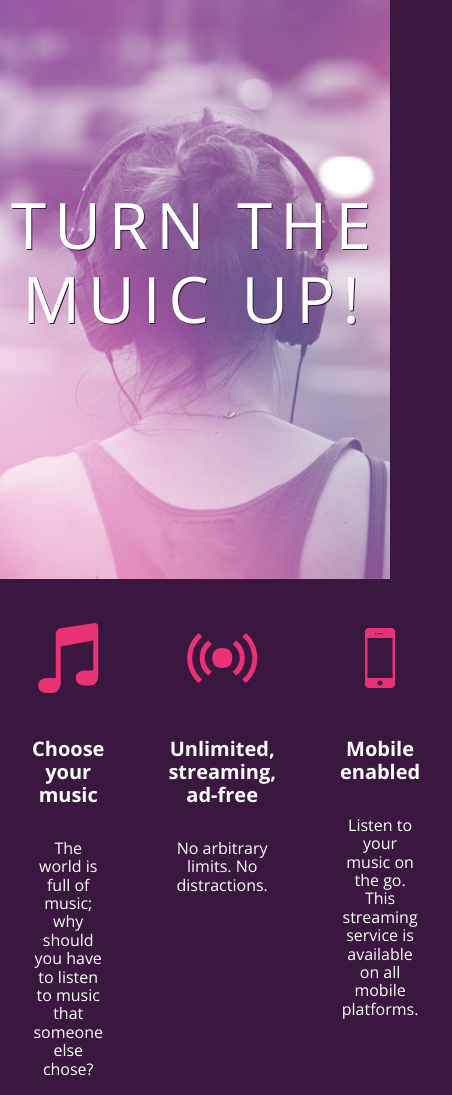
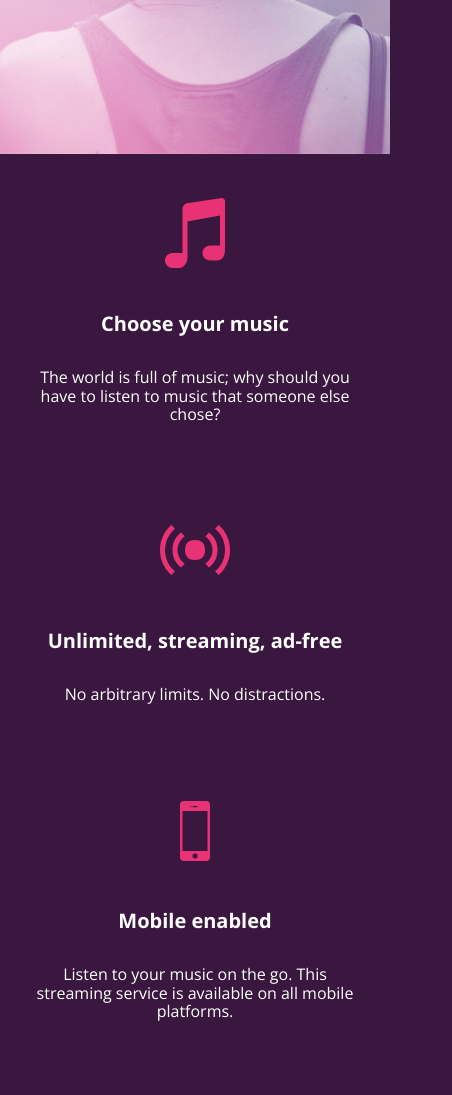
Before and after one commit to jaysonbucy/bloc-jams, a plain HTML site: page index.html in a window 390 px wide. Shown: the part 540-1635 px from the top of the page, 452 px wide, since content can reach past the window. After the commit the page ends 1608 px from the top, so only its background shows below. Drawn offline with nearby package versions, Linux system fonts and the light colour scheme.

Commit message:
assignment 4 responsiveness

```diff
--- a/index.html
+++ b/index.html
@@ -2,35 +2,13 @@
  <html>
      <head>
          <title>Bloc Jams</title>
+         <meta name="viewport" content="width=device-width, initial-scale=1">
          <link rel="stylesheet" type="text/css" href="http://fonts.googleapis.com/css?family=Open+Sans:400,800,600,700,300">
          <link rel="stylesheet" type="text/css" href="http://code.ionicframework.com/ionicons/2.0.1/css/ionicons.min.css">
          <link rel="stylesheet" type="text/css" href="styles/normalize.css">
          <link rel="stylesheet" type="text/css" href="styles/main.css">
+         <link rel="stylesheet" type="text/css" href="styles/landing.css">
      </head>
-<<<<<<< HEAD
-     <body>
-        <nav> <!-- navigation bar -->
-        </nav>
-        <section><!-- hero content -->
-            <h1>Bloc Jams</h1>
-            <h3>Turn the muic up!</h3>
-        </section>
-        <section> <!-- selling points -->
-            <div>
-                <h5>Choose your music</h5>
-                <p>The world is full of music; why should you have to listen to music that someone else chose?</p>
-            </div>
-            <div>
-                <h5>Unlimited, streaming, ad-free</h5>
-                <p>No arbitrary limits. No distractions.</p>
-            </div>
-            <div>
-                <h5>Mobile enabled</h5>
-                <p>Listen to your music on the go. This streaming service is available on all mobile platforms.</p>
-            </div>
-         </section>
-
-=======
      <body class="landing">
         <nav class="navbar"> <!-- navigation bar -->
             <img src="assets/images/bloc_jams_logo.png" alt="bloc jams logo" class="logo">
@@ -38,23 +16,22 @@
         <section class="hero-content"><!-- hero content -->
             <h1 class="hero-title">Turn the muic up!</h1>
         </section>
-        <section class="selling-points"> <!-- selling points -->
-             <div class="point">
+        <section class="selling-points container"> <!-- selling points -->
+             <div class="point column third">
                  <span class="ion-music-note"></span>
                  <h5 class="point-title">Choose your music</h5>
                  <p class="point-description">The world is full of music; why should you have to listen to music that someone else chose?</p>
              </div>
-             <div class="point">
+             <div class="point column third">
                  <span class="ion-radio-waves"></span>
                  <h5 class="point-title">Unlimited, streaming, ad-free</h5>
                  <p class="point-description">No arbitrary limits. No distractions.</p>
              </div>
-             <div class="point">
+             <div class="point column third">
                  <span class="ion-iphone"></span>
                  <h5 class="point-title">Mobile enabled</h5>
                  <p class="point-description">Listen to your music on the go. This streaming service is available on all mobile platforms.</p>
              </div>
         </section>
->>>>>>> assignment-3-html-css-styles
      </body>
  </html>
--- /dev/null
+++ b/styles/landing.css
@@ -0,0 +1,48 @@
+ body.landing {
+     background-color: rgb(58,23,63);
+ }
+
+ .hero-content {
+     position: relative;
+     min-height: 600px;
+     background-image: url(../assets/images/bloc_jams_bg.jpg);
+     background-repeat: no-repeat;
+     background-position: center center;
+     background-size: cover;
+ }
+
+ .hero-content .hero-title {
+     position: absolute;
+     top: 40%;
+     -webkit-transform: translateY(-50%);
+     -moz-transform: translateY(-50%);
+     transform: translateY(-50%);
+     width: 100%;
+     text-align: center;
+     font-size: 4rem;
+     font-weight: 300;
+     text-transform: uppercase;
+     letter-spacing: 0.5rem;
+     text-shadow: 1px 1px 0px rgb(58,23,63);
+ }
+
+ .selling-points {
+     position: relative;
+ }
+
+ .point {
+     position: relative;
+     padding: 2rem;
+     text-align: center;
+ }
+
+ .point .point-title {
+     font-size: 1.25rem;
+ }
+
+ .ion-music-note,
+ .ion-radio-waves,
+ .ion-iphone {
+     color: rgb(233,50,117);
+     font-size: 5rem;
+ }
--- a/styles/main.css
+++ b/styles/main.css
@@ -1,16 +1,18 @@
+*, *:before, *:after {
+    -moz-box-sizing: border-box;
+    -webkit-box-sizing: border-box;
+    box-sizing: border-box;
+}
+
 html {
-     height: 100%; /* makes sure our HTML takes up 100% of the browser window */
+    height: 100%;
     font-size: 100%;
 }
 
 body {
-     font-family: 'Open Sans'; /* sets our font to the "Open Sans" typeface */
-     color: white;             /* sets the text color to white */
-     min-height: 100%;         /* says the height of the body must be, at minimum, 100% of the window */
- }
-
- body.landing {
-     background-color: rgb(58,23,63); /* sets the background color to an RGB value (see below) */
+    font-family: 'Open Sans';
+    color: white;
+    min-height: 100%;
 }
 
 .navbar {
@@ -18,60 +20,33 @@
     background-color: rgb(101,18,95);
 }
 
- .navbar .logo {
-     position: relative; /* positioning will be explained in a resource */
+.navbar > .logo {
+    position: relative;
     left: 2rem;
 }
 
-.hero-content {
-     position: relative; /* positioning will be explained in a resource */
-     min-height: 600px;  /* hero content element must be _at least_ 600 pixels */
-     background-image: url(../assets/images/bloc_jams_bg.jpg);
-     background-repeat: no-repeat;
-     background-position: center center;
-     background-size: cover;
+ .container {
+     margin: 0 auto;
+     max-width: 64rem;
  }
 
- .hero-content .hero-title {
-     position: absolute;             /* positioning will be explained in a resource */
-     top: 40%;                       /* positioning will be explained in a resource */
-     -webkit-transform: translateY(-50%);
-     -moz-transform: translateY(-50%);
-     -ms-transform: translateY(-50%);
-     transform: translateY(-50%);
-     width: 100%;                    /* makes sure the title inhabits the full width of its container */
-     text-align: center;             /* aligns text in the horizontal center of the element */
-     font-size: 4rem;                /* specifies the size of the font in root em units */
-     font-weight: 300;               /* makes the font thinner or lighter weight */
-     text-transform: uppercase;      /* transforms the text to be all uppercase lettering */
-     letter-spacing: 0.5rem;         /* puts 0.5 root ems worth of space between each letter */
-     text-shadow: 1px 1px 0px rgb(58,23,63); /* creates a shadow underneath the text for readability over the image */
+ /* Medium and small screens (640px) */
+ @media (min-width: 640px) {
+     html { font-size: 112%; }
+     .column {
+         float: left;
+         padding-left: 1rem;
+         padding-right: 1rem;
+     }
+    .column.full { width: 100%; }
+    .column.two-thirds { width: 66.7%; }
+    .column.half { width: 50%; }
+    .column.third { width: 33.3%; }
+    .column.fourth { width: 25%; }
+    .column.flow-opposite { float: right; }
  }
 
-.selling-points {
-     position: relative;
-     display: table;
-     width: 100%;
-     -webkit-box-sizing: border-box;
-     -moz-box-sizing: border-box;
-     box-sizing: border-box; /* we'll explain this in a resource */
+ /* Large screens (1024px) */
+ @media (min-width: 1024px) {
+     html { font-size: 120%; }
  }
-
- .point {
-     display: table-cell;
-     position: relative;
-     width: 33.3%;
-     padding: 2rem;
-     text-align: center;
- }
-
- .point .point-title {
-     font-size: 1.25rem;
- }
-
- .ion-music-note,
- .ion-radio-waves,
- .ion-iphone {
-     color: rgb(233,50,117);
-     font-size: 5rem;
- }
```
Lines whose indentation alone changed are shown as unchanged.
